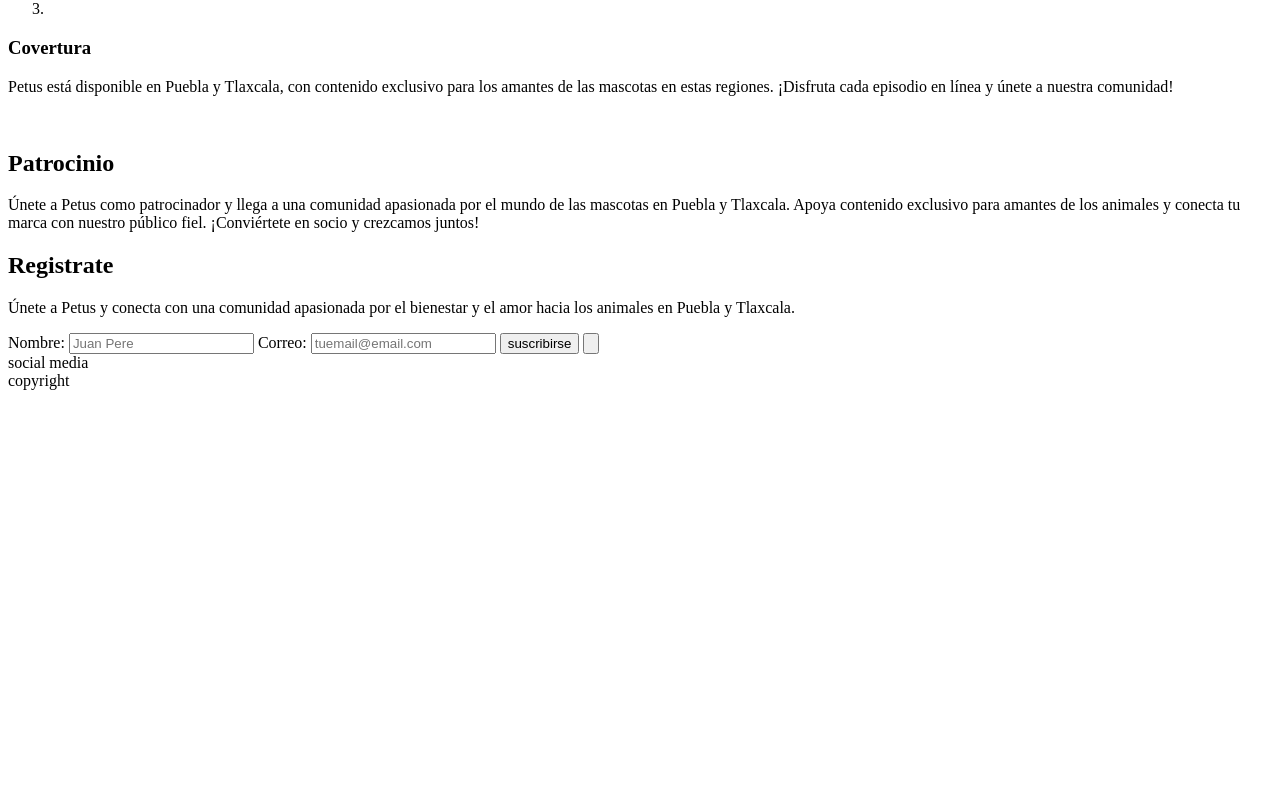
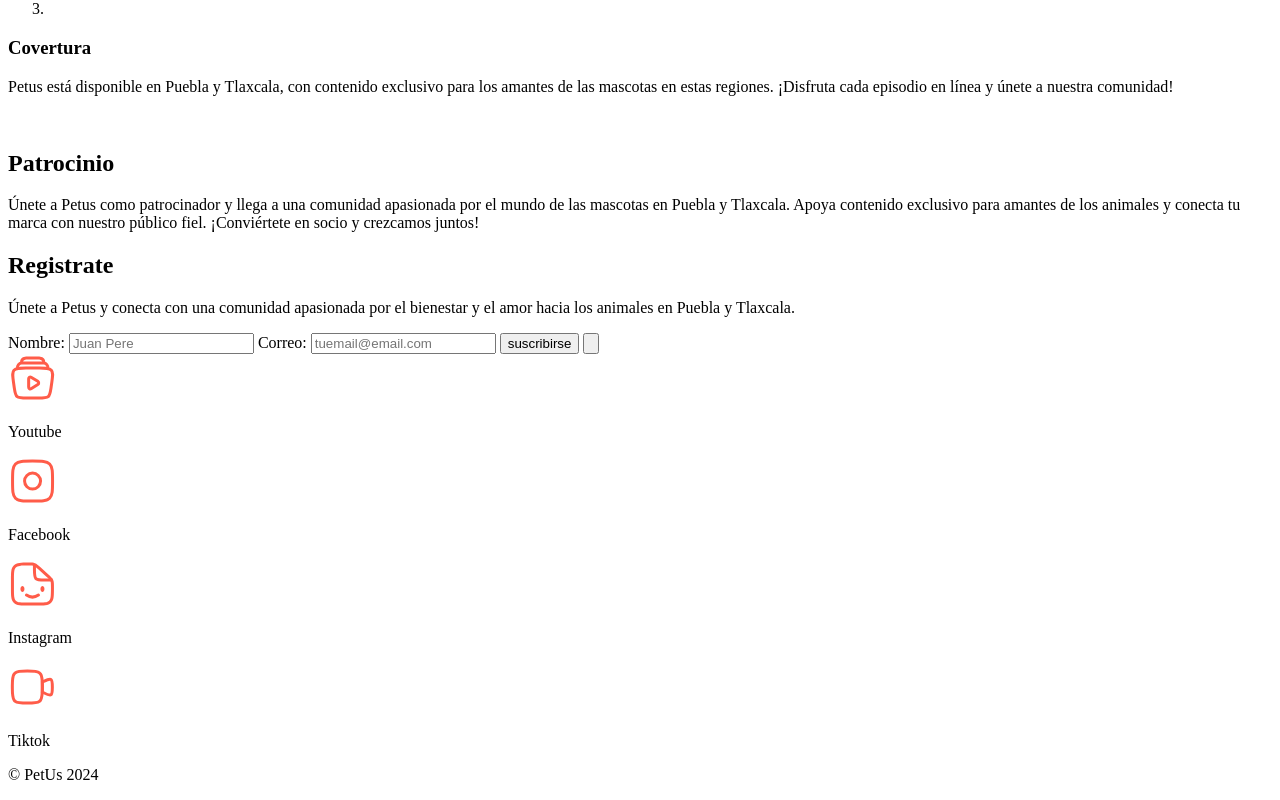
Before and after one commit to Axxo10/Landing-Page, a plain HTML site: page index.html in a window 1280 px wide. Shown: the part 2040-2840 px from the top of the page. Before the commit the page ends 2438 px from the top, so only its background shows below. Drawn offline with Linux system fonts and the light colour scheme.

Commit message:
maquetamos la seccion de redes sociales

```diff
--- a/index.html
+++ b/index.html
@@ -198,8 +198,19 @@
         <input type="button" value="">
       </form>
     </section>
-    <section>social media</section>
-    <section>copyright</section>
+    <section>
+      <nav>
+        <a href=""><img src="./image/youtube.svg" alt="Youtube"></a>
+        <p>Youtube</p>
+        <a href=""><img src="./image/instagram.svg" alt="Facebook"></a>
+        <p>Facebook</p>
+        <a href=""><img src="./image/Facebook.svg" alt="Instagram"></a>
+        <p>Instagram</p>
+        <a href=""><img src="./image/tiktok.svg" alt="Tiktok"></a>
+        <p>Tiktok</p>
+      </nav>
+    </section>
+    <section><P>© PetUs 2024</P></section>
   </footer>
 </body>
 
```
Also changed, not shown: image/Facebook.svg (added), image/instagram.svg (added), image/tiktok.svg (added), image/youtube.svg (added).
